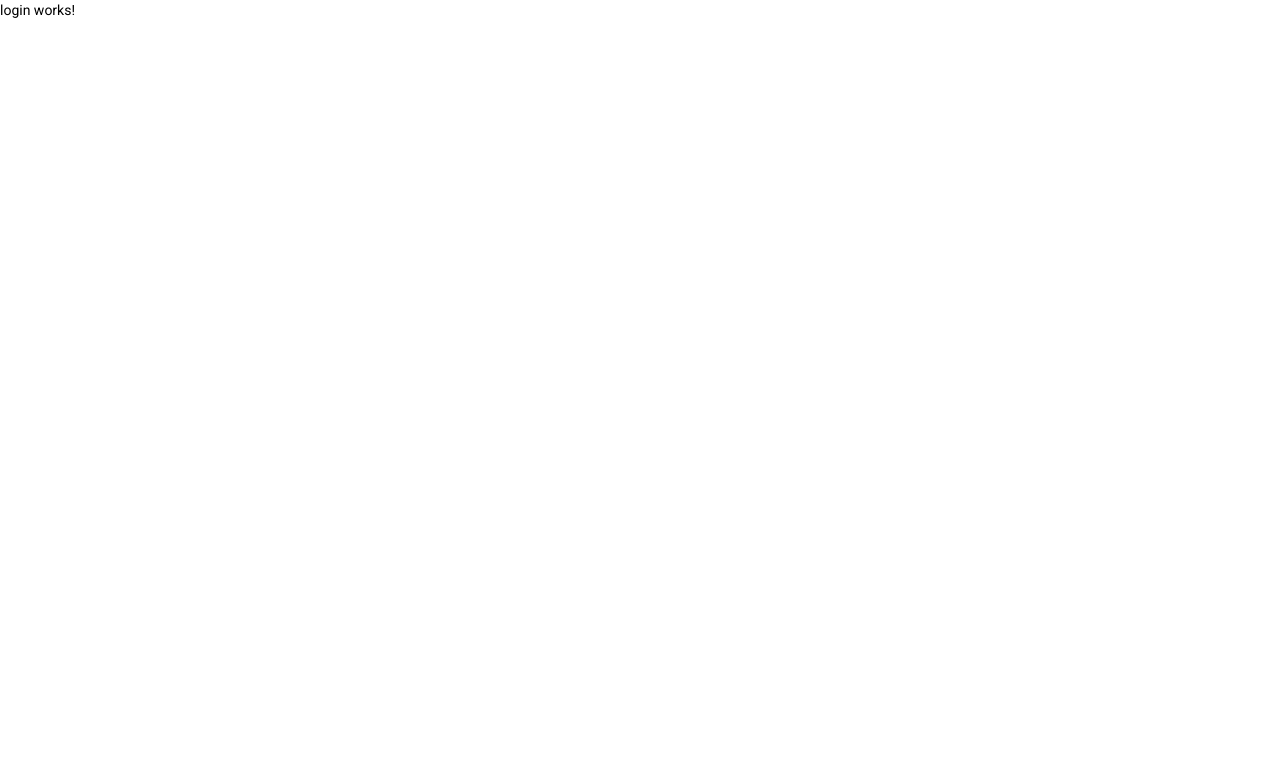
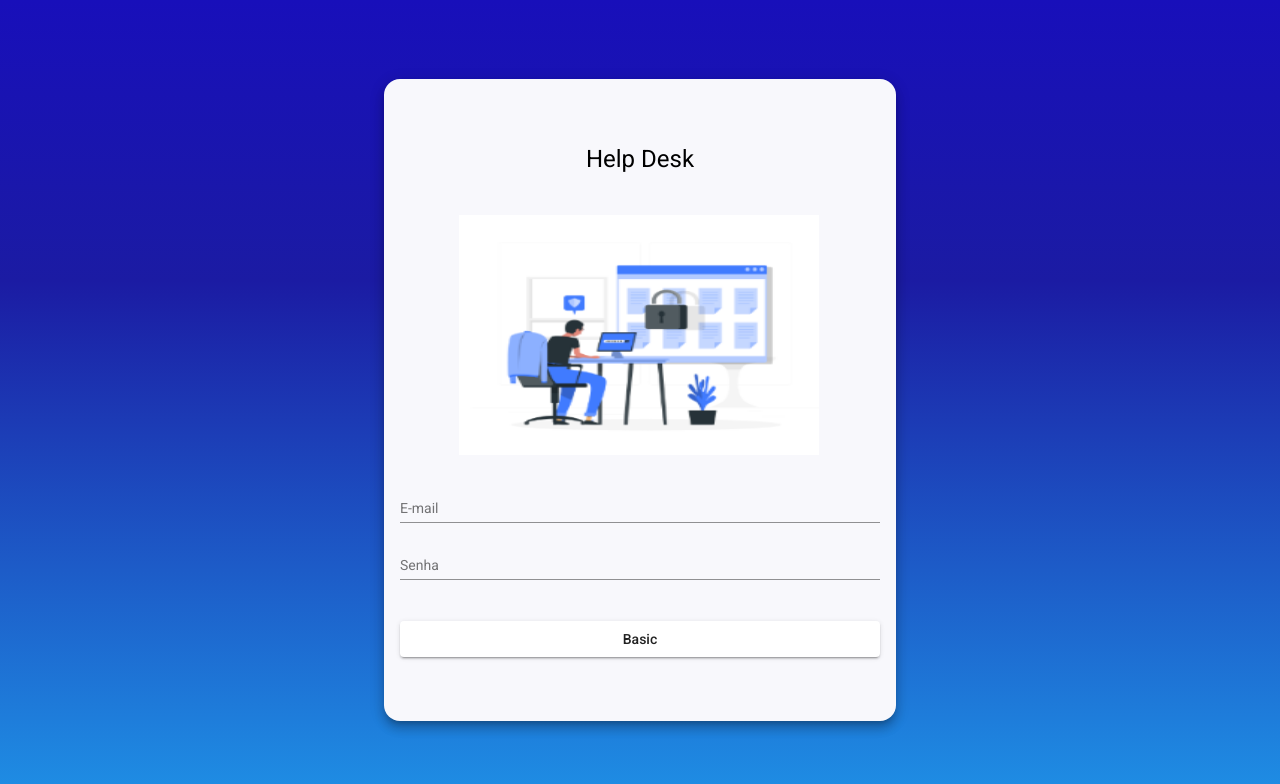
Before and after one commit to 77KarteNascimento/helpdesk-frontend, an Angular app: page /login in a window 1280 px wide. Shown: the top 784 px of the page. Built offline with nearby package versions, Linux system fonts and the light colour scheme.

Commit message:
HTml e css da pagina de login

```diff
--- a/src/app/components/login/login.component.css
+++ b/src/app/components/login/login.component.css
@@ -0,0 +1,35 @@
+.container {
+    height: 100%;
+    display: flex;
+    align-items: center;
+    justify-content: center;
+    background: linear-gradient(180deg, rgb(24, 15, 186) 0%, rgb(27, 27, 163) 35%, rgba(4, 130, 226, 0.893) 100%);
+}
+
+.form {
+    width: 30rem;
+    margin: auto;
+    background-color: rgb(248, 248, 252);
+    padding: 4rem 1rem;
+    border-radius: 1rem;
+}
+
+h1 {
+   width: 100%;
+   text-align: center;
+}
+
+img {
+    height: 15rem;
+    width: 75%;
+    margin: 1.5rem auto 1.5rem 3.7rem;
+
+}
+
+.full-width {
+    width: 100%;
+}
+
+button {
+    margin-top: 1.5rem;
+}
--- a/src/app/components/login/login.component.html
+++ b/src/app/components/login/login.component.html
@@ -1 +1,21 @@
-<p>login works!</p>
+<div class="container" >
+    <form class="form mat-elevation-z8">
+
+        <h1> Help Desk </h1>
+
+        <img src="assets/img/login.png" alt="">
+
+        <mat-form-field class="full-width">
+          <mat-label>E-mail</mat-label>
+          <input matInput placeholder="Ex. João@gmail.com">
+        </mat-form-field>
+
+        <mat-form-field class="full-width">
+            <mat-label>Senha</mat-label>
+            <input type="password" matInput placeholder="Ex. 123">
+          </mat-form-field>
+
+          <button class="full-width" mat-raised-button>Basic</button>
+
+      </form>
+</div>
```
Also changed, not shown: src/assets/img/login.png (added).
